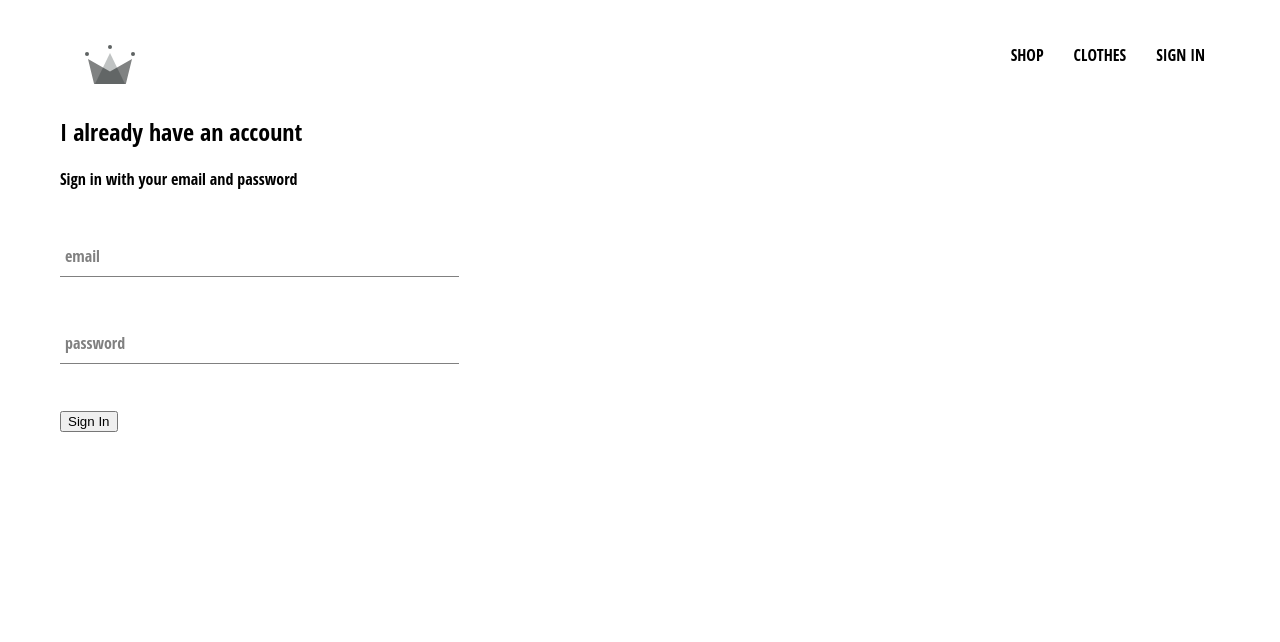
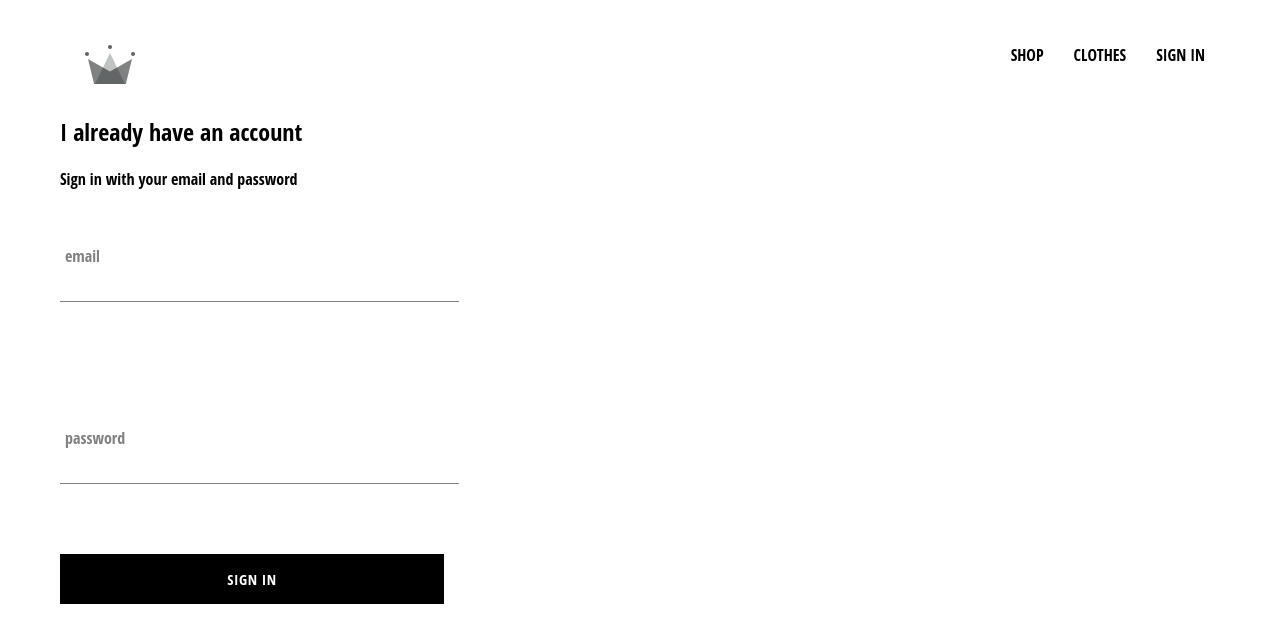
Before and after one commit to kohli6010/crwn-clothing, a React (Create React App) app: page /signin in a window 1280 px wide. Shown: the top 642 px of the page. Built offline with nearby package versions, Linux system fonts and the light colour scheme; the HTML template or start-up script is replaced by a standard one.

Commit message:
added custom-button component with styling

```diff
--- /dev/null
+++ b/src/components/custom-button/custom-button.component.jsx
@@ -0,0 +1,8 @@
+import React from 'react';
+import './custom-button.styles.scss';
+
+const CustomButton = ({ children , ...otherprops}) => (
+	<button className="custom-button" {...otherprops}> { children } </button>
+)
+
+export default CustomButton;
--- /dev/null
+++ b/src/components/custom-button/custom-button.styles.scss
@@ -0,0 +1,23 @@
+.custom-button {
+  min-width: 165px;
+  width: auto;
+  height: 50px;
+  letter-spacing: 0.5px;
+  line-height: 50px;
+  padding: 0 35px 0 35px;
+  font-size: 15px;
+  background-color: black;
+  color: white;
+  text-transform: uppercase;
+  font-family: 'Open Sans Condensed';
+  font-weight: bolder;
+  border: none;
+  cursor: pointer;
+  transition: 220ms ease-in;
+
+  &:hover {
+    background-color: white;
+    color: black;
+    border: 1px solid black;
+  }
+}
--- a/src/components/sign up/sign-up.component.jsx
+++ b/src/components/sign up/sign-up.component.jsx
@@ -1,5 +1,6 @@
 import React from 'react';
 import FormInput from '../form-input/form-input.component';
+import CustomButton from '../custom-button/custom-button.component';
 import './sign-up.styles.scss';
 
 class SignIn extends React.Component {
@@ -44,7 +45,7 @@
 						handleChange={this.handleChange}
 						label="password"
 					/>
-					<button>Sign In</button>
+					<CustomButton type="submit">Sign in</CustomButton>
 				</form>
 			</div>
 		);
--- a/src/components/sign up/sign-up.styles.scss
+++ b/src/components/sign up/sign-up.styles.scss
@@ -1,3 +1,9 @@
 form{
-	width: 30vw
+	width: 30vw;
+	display: flex;
+	flex-direction: column;
+
+	.title{
+		margin: 10px;
+	}
 }
```
